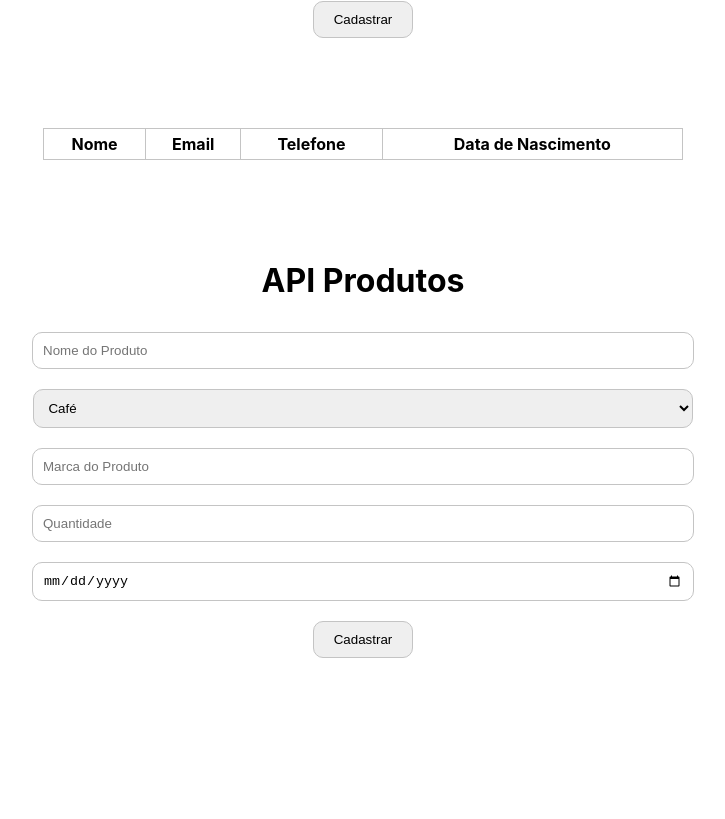
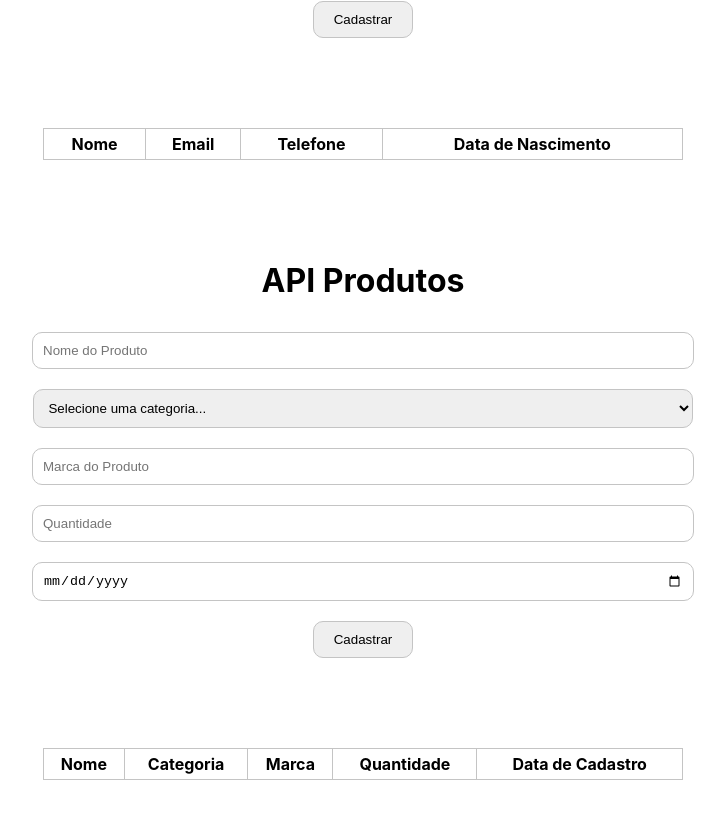
Before and after one commit to JKAmadio/hiringcoders_desafio02_cadastros, a React (Create React App) app: page / in a window 1280 px wide. Shown: the part 319-1138 px from the top of the page, without its empty margins (277-1002 px from the left). Before the commit the page ends 1067 px from the top, so only its background shows below. Built offline with nearby package versions, Linux system fonts and the light colour scheme.

Commit message:
Tabela Produtos - estilização e lógica

```diff
--- a/src/views/components/formProdutos/index.js
+++ b/src/views/components/formProdutos/index.js
@@ -15,10 +15,12 @@ function FormProdutos () {
 	const [marca, setMarca] = useState('')
 	const [quantidade, setQuantidade] = useState('')
 	const [dataCadastro, setDataCadastro] = useState('')
+	const [inventario, setInventario] = useState([])
 
 	function handleSubmit(e) {
 		e.preventDefault();
-		console.log(nome)
+		const produto = {nome, categoria, marca, quantidade, dataCadastro}
+		setInventario([...inventario, produto])
 	}
 
 	return (
@@ -32,6 +34,7 @@ function FormProdutos () {
 					value={nome}
 					onChange={e => setNome(e.target.value)}/>
 				<S.ProdutoSelect value={categoria} onChange={e => setCategoria(e.target.value)}>
+					<option value='' disabled hidden>Selecione uma categoria...</option>
 					<option value='cafe'>Café</option>
 					<option value='xicaras'>Xícaras/Canecas</option>
 					<option value='acessorios'>Acessórios</option>
@@ -56,6 +59,32 @@ function FormProdutos () {
 					onChange={e => setDataCadastro(e.target.value)}/>
 				<S.ProdutoBotao>Cadastrar</S.ProdutoBotao>
 			</S.FormularioProduto>
+			<S.TabelaProdutos>
+				<thead>
+					<tr>
+						<S.TabelaHeader>Nome</S.TabelaHeader>
+						<S.TabelaHeader>Categoria</S.TabelaHeader>
+						<S.TabelaHeader>Marca</S.TabelaHeader>
+						<S.TabelaHeader>Quantidade</S.TabelaHeader>
+						<S.TabelaHeader>Data de Cadastro</S.TabelaHeader>
+					</tr>
+				</thead>
+				<tbody>
+					{
+						inventario.map(produto => {
+							return(
+								<tr>
+									<S.TabelaCelulas>{produto.nome}</S.TabelaCelulas>
+									<S.TabelaCelulas>{produto.categoria}</S.TabelaCelulas>
+									<S.TabelaCelulas>{produto.marca}</S.TabelaCelulas>
+									<S.TabelaCelulas>{produto.quantidade}</S.TabelaCelulas>
+									<S.TabelaCelulas>{produto.dataCadastro}</S.TabelaCelulas>
+								</tr>
+							)
+						})
+					}
+				</tbody>
+			</S.TabelaProdutos>
 		</div>
 	)
 }
--- a/src/views/components/formProdutos/styled.js
+++ b/src/views/components/formProdutos/styled.js
@@ -57,6 +57,6 @@ export const TabelaHeader = styled.th`
 export const TabelaCelulas = styled.td`
 	border: 1px solid #c4c4c4;
 	padding: 5px 10px;
-	width: 25%;
+	width: 20%;
 	text-align: center;
 `
```
